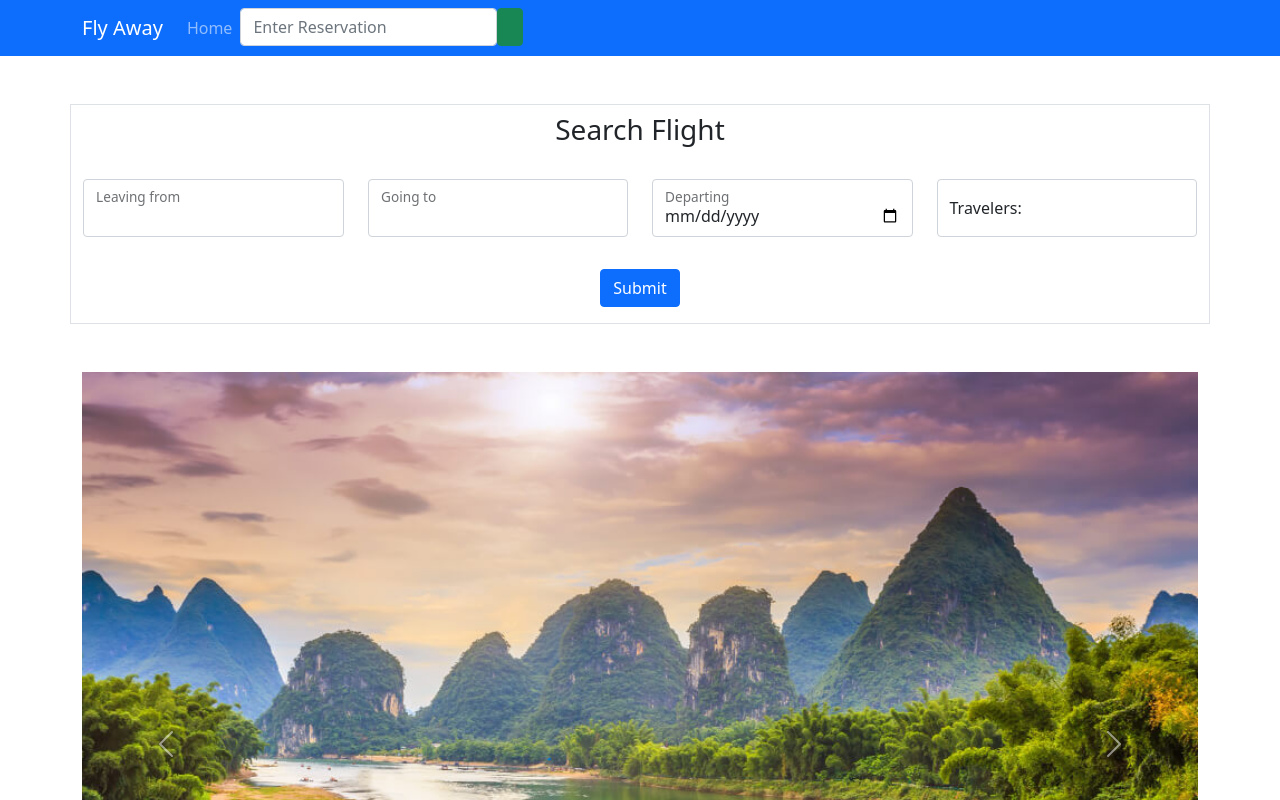
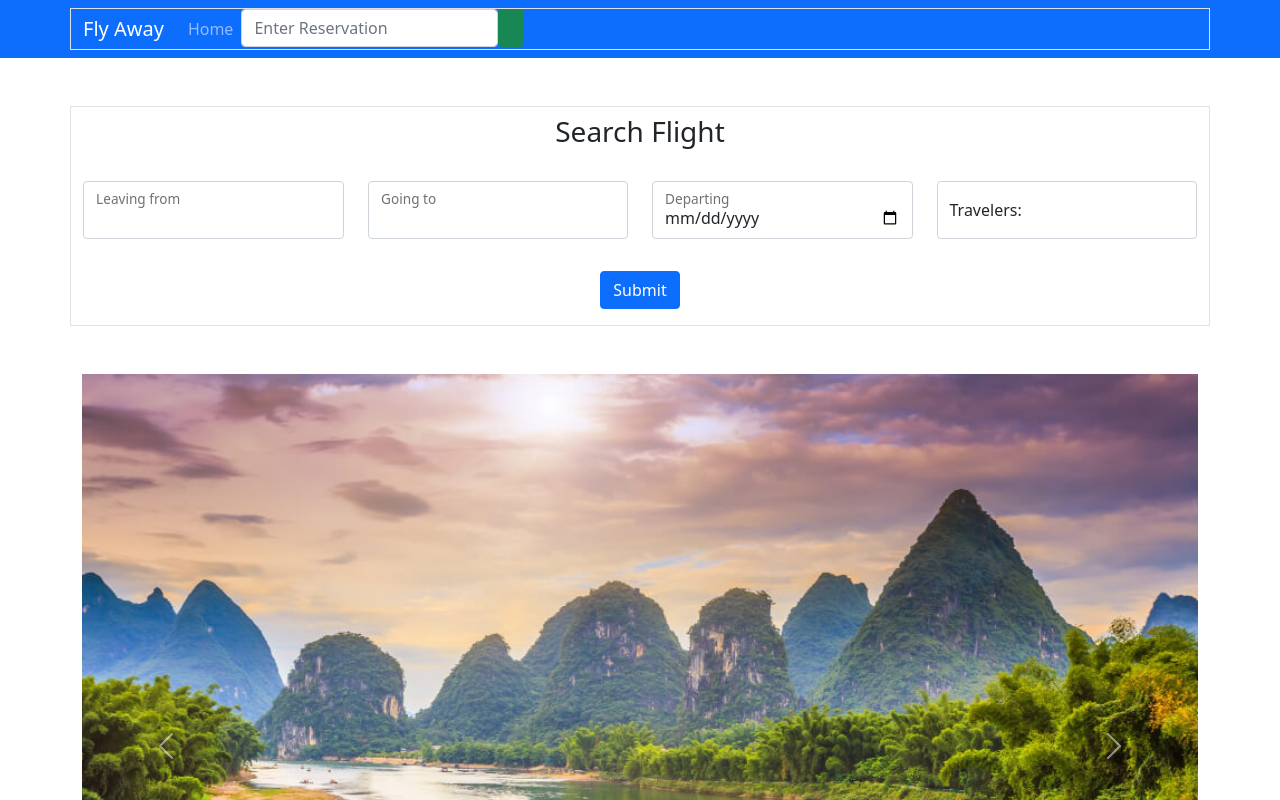
Before and after one commit to Digital-Dreamers/fly_away_client, a React (Create React App) app in the folder src/: page / in a window 1280 px wide. Shown: the top 800 px of the page. Built offline with nearby package versions, Linux system fonts and the light colour scheme; the HTML template or start-up script is replaced by a standard one.

Commit message:
Removed Unused Elements

```diff
--- a/src/components/Header.js
+++ b/src/components/Header.js
@@ -7,39 +7,28 @@ function Header() {
     const [reservationNumber, setReservationNumber] = useState('')
 
     return (
-        <div bg="dark" variant="dark" fixed="top">
-            <>
+
                 <Navbar bg="primary" variant="dark">
-                    <Container>
+                    <Container className="border">
                         <Navbar.Brand as={Link} to="/">Fly Away</Navbar.Brand>
                         <Nav className="me-auto">
                             <Nav.Link as={Link} to="/">Home</Nav.Link>
-
                             <div className="search-container">
-
                                 <Form className="d-flex" onSubmit={(e) => {
                                     e.preventDefault()
                                     // navigate to the page of reservation
                                     navigate(`/reservation/${reservationNumber}`)
-
                                     setReservationNumber('')
                                 }}>
-
                                     <Form.Control type="search" value={reservationNumber} placeholder="Enter Reservation"
                                         className="justify-content-end"
                                         onChange={(e) =>  setReservationNumber(e.target.value)} />
                                     <Button variant="success" type='submit'><i className="fa fa-search" aria-hidden="true"></i></Button>
-                                    {/* </Form> */}
                                 </Form>
                             </div>
                         </Nav>
                     </Container>
                 </Navbar>
-
-
-
-            </>
-        </div>
     )
 }
 export default Header
```
